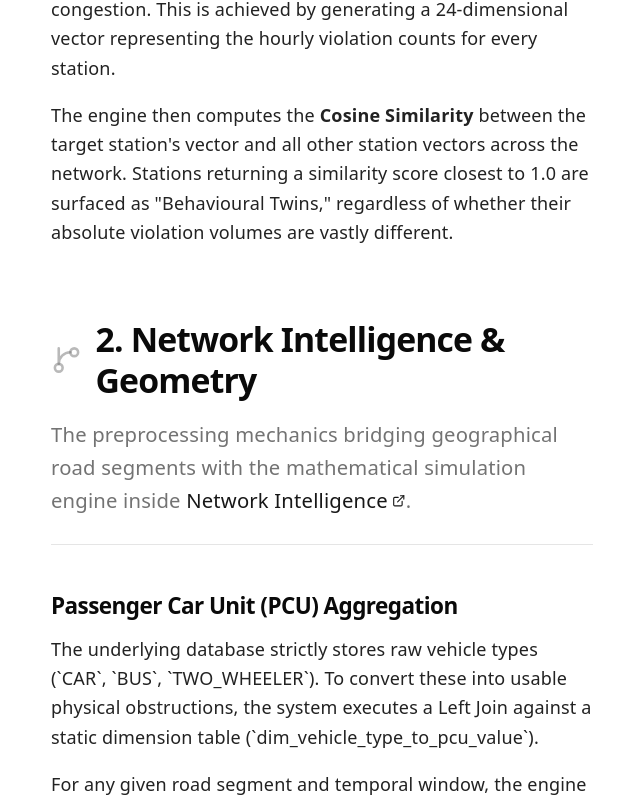
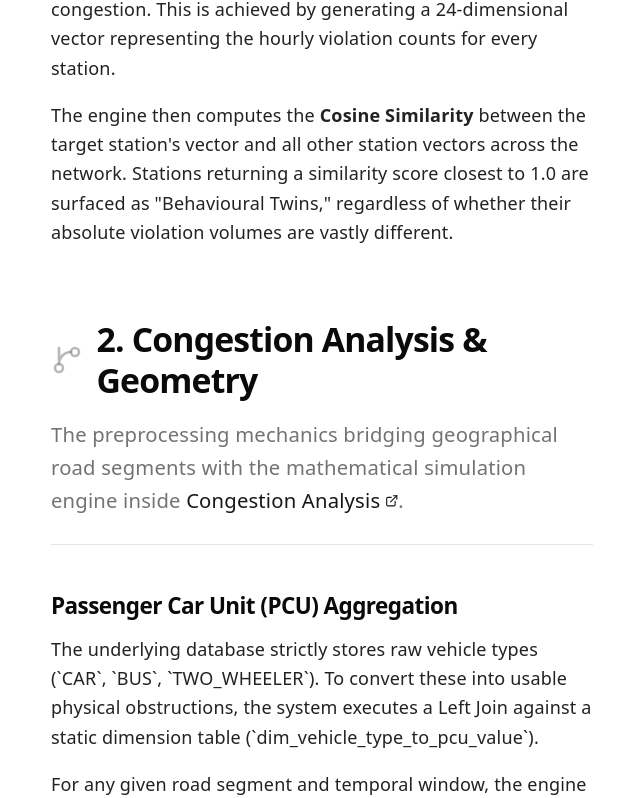
Before and after one commit to preethbera/marga-drishti, a React (Vite) app: page /docs/aggregation-methodology in a window 1280 px wide. Shown: the part 1889-2687 px from the top of the page, without its empty margins (291-931 px from the left). Built offline with nearby package versions, Linux system fonts and the light colour scheme; what @deck.gl/core would draw is missing.

Commit message:
hopefully final commit

```diff
--- a/src/components/geospatial/SidePanel.jsx
+++ b/src/components/geospatial/SidePanel.jsx
@@ -330,14 +330,14 @@ function DrillDownMode({ onClearCenter, onCenterSelect }) {
               <ArrowRight className="w-4 h-4 text-muted-foreground group-hover:text-primary transition-colors" />
             </button>
             <button
-              onClick={() => alert('Sandbox integration coming soon')}
+              onClick={() => navigate('/analytics/sandbox')}
               className="flex items-center justify-between p-3 text-sm font-medium text-left bg-muted/30 hover:bg-muted/70 rounded-md transition-colors group"
             >
               <span>Cross-tabulate offences in <strong className="text-foreground">Sandbox</strong></span>
               <ArrowRight className="w-4 h-4 text-muted-foreground group-hover:text-primary transition-colors" />
             </button>
             <button
-              onClick={() => navigate('/analytics')}
+              onClick={() => navigate('/analytics/executive')}
               className="flex items-center justify-between p-3 text-sm font-medium text-left bg-muted/30 hover:bg-muted/70 rounded-md transition-colors group"
             >
               <span>Open the <strong className="text-foreground">Executive Briefing</strong></span>
--- a/src/components/network/SegmentInspector.jsx
+++ b/src/components/network/SegmentInspector.jsx
@@ -47,6 +47,7 @@ export default function SegmentInspector() {
       <Card className="h-full flex flex-col items-center justify-center text-center p-6 border-dashed">
         <div className="text-muted-foreground mb-2">No segment selected</div>
         <p className="text-sm text-muted-foreground">Click on a road segment on the map to view its detailed capacity breakdown.</p>
+        <p className="text-sm text-muted-foreground mt-4 bg-muted/50 p-3 rounded-lg border border-border">Note: We are only highlighting the segments having at least one violation.</p>
       </Card>
     );
   }
--- a/src/core/engine/queries.js
+++ b/src/core/engine/queries.js
@@ -571,7 +571,7 @@ export const QUERIES = {
         AND v.offence_code != []
   `,
 
-  // --- Network Intelligence Queries ---
+  // --- Congestion Analysis Queries ---
 
   getNetworkIntelligenceData: (filters) => {
     let dateCondition = "";
--- a/src/layouts/app-sidebar.jsx
+++ b/src/layouts/app-sidebar.jsx
@@ -62,7 +62,7 @@ const data = {
           ],
         },
         {
-          title: "Simulation",
+          title: "Modeling & Simulation",
           url: "/simulation",
           icon: Map,
           isActive: false,
@@ -72,7 +72,7 @@ const data = {
               url: "/simulation/studio",
             },
             {
-              title: "Network Intelligence",
+              title: "Congestion Analysis",
               url: "/simulation/network",
             },
           ],
--- a/src/pages/docs/AggregationMethodology.jsx
+++ b/src/pages/docs/AggregationMethodology.jsx
@@ -17,7 +17,7 @@ import DocsLayout from "@/layouts/DocsLayout";
 export default function AggregationMethodology() {
   const toc = [
     { id: "geospatial", label: "Geospatial Data Handling" },
-    { id: "network", label: "Network Intelligence" },
+    { id: "network", label: "Congestion Analysis" },
     { id: "temporal", label: "Temporal Normalization" }
   ];
 
@@ -80,15 +80,15 @@ export default function AggregationMethodology() {
         </div>
       </section>
 
-      {/* Section B: Network Intelligence */}
+      {/* Section B: Congestion Analysis */}
       <section id="network" className="scroll-mt-8">
         <div className="mb-10 border-b pb-6 mt-16">
           <h2 className="text-3xl font-bold tracking-tight flex items-center gap-3">
             <GitBranch className="w-8 h-8 text-muted-foreground/50" />
-            2. Network Intelligence & Geometry
+            2. Congestion Analysis & Geometry
           </h2>
           <p className="text-lg text-muted-foreground mt-4 leading-relaxed">
-            The preprocessing mechanics bridging geographical road segments with the mathematical simulation engine inside <Link to="/simulation/network" className="text-primary hover:underline font-medium inline-flex items-center">Network Intelligence <ExternalLink className="w-3 h-3 ml-1" /></Link>.
+            The preprocessing mechanics bridging geographical road segments with the mathematical simulation engine inside <Link to="/simulation/network" className="text-primary hover:underline font-medium inline-flex items-center">Congestion Analysis <ExternalLink className="w-3 h-3 ml-1" /></Link>.
           </p>
         </div>
 
--- a/src/pages/docs/FeaturesCapabilities.jsx
+++ b/src/pages/docs/FeaturesCapabilities.jsx
@@ -134,7 +134,7 @@ export default function FeaturesCapabilities() {
           <div>
             <h3 className="text-xl font-semibold tracking-tight mb-3 text-foreground">Network-Wide Subsetting</h3>
             <p className="text-base text-foreground/90 leading-relaxed">
-              Rather than treating the city as a monolith, the <Link to="/simulation/network" className="text-primary hover:underline font-medium inline-flex items-center">Network Intelligence <ExternalLink className="w-3 h-3 ml-1" /></Link> layer provides robust filtering tools. This allows operators to slice the entire geospatial network down to specific severity levels, instantly isolating critically congested bottlenecks and filtering out non-actionable, free-flowing corridors.
+              Rather than treating the city as a monolith, the <Link to="/simulation/network" className="text-primary hover:underline font-medium inline-flex items-center">Congestion Analysis <ExternalLink className="w-3 h-3 ml-1" /></Link> layer provides robust filtering tools. This allows operators to slice the entire geospatial network down to specific severity levels, instantly isolating critically congested bottlenecks and filtering out non-actionable, free-flowing corridors.
             </p>
           </div>
         </div>
--- a/src/pages/simulation/NetworkIntelligence.jsx
+++ b/src/pages/simulation/NetworkIntelligence.jsx
@@ -27,8 +27,8 @@ export default function NetworkIntelligence() {
 
       {/* Page Header */}
       <div className="mb-6">
-        <h1 className="text-3xl font-bold tracking-tight text-foreground">Network Capacity Intelligence</h1>
-        <p className="text-muted-foreground mt-1">Marga-Drishti · Bengaluru Traffic Police · Dynamic Greenberg Model</p>
+        <h1 className="text-3xl font-bold tracking-tight text-foreground">Congestion Analysis</h1>
+        <p className="text-muted-foreground mt-1">Network-Wide Capacity Analysis using Dynamic Greenberg Model</p>
       </div>
 
       {/* Global Error State */}
--- a/src/store/useNetworkStore.js
+++ b/src/store/useNetworkStore.js
@@ -99,7 +99,7 @@ export const useNetworkStore = create((set, get) => ({
       set({ networkData: parsedData, isFetching: false });
       get().processData();
     } catch (error) {
-      console.error("Failed to load network intelligence data:", error);
+      console.error("Failed to load congestion analysis data:", error);
       set({ isFetching: false, error: error.message });
     }
   },
```
Also changed, not shown: 1 other file (tests, documents, lock files or other folders).
